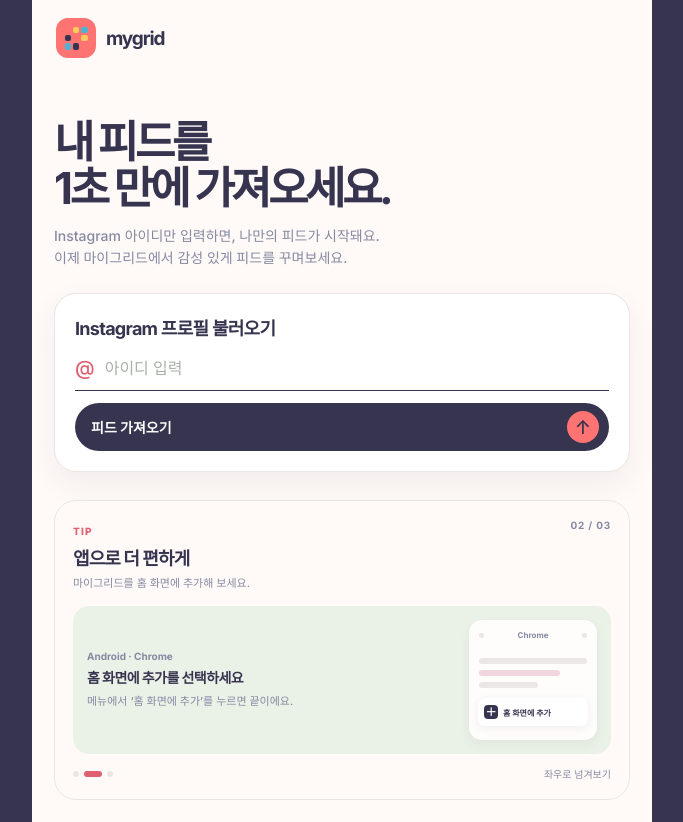
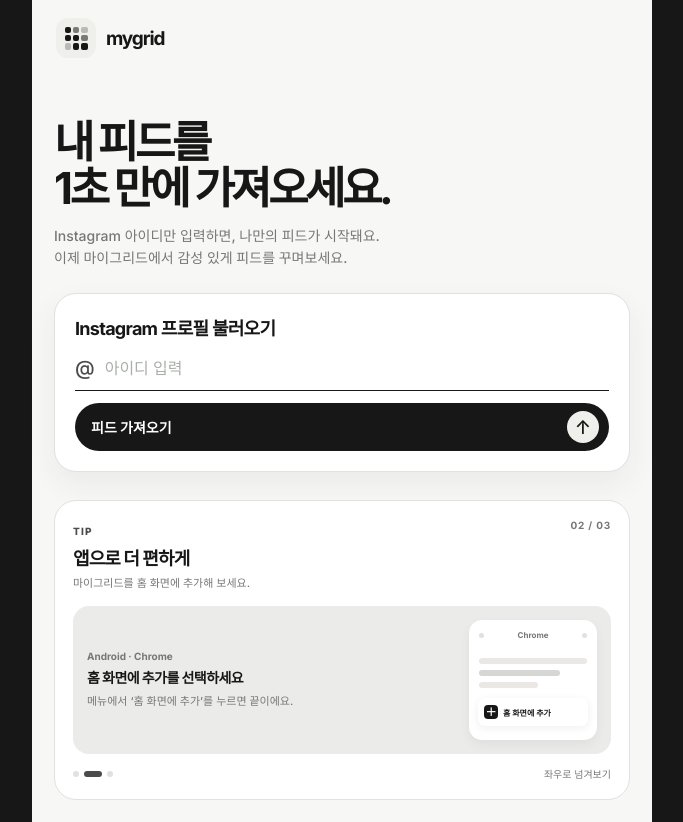
Before and after one commit to onlybyjack/mygrid, a Next.js app: page /home in a window 1280 px wide. Shown: the whole page, without its empty margins (298-981 px from the left). Built offline with nearby package versions, Linux system fonts and the light colour scheme.

Commit message:
Refine branding with monochrome grid palette

```diff
--- a/app/globals.css
+++ b/app/globals.css
@@ -1,8 +1,8 @@
 @import url('https://fonts.googleapis.com/css2?family=Inter:wght@500;600;700;800&family=Noto+Sans+KR:wght@500;600;700;800&display=swap');
 
-:root { --ink:#36344f; --muted:#8589a2; --paper:#fffaf7; --panel:#ffffff; --line:#ebe5e4; --accent:#ff7473; --orange:#df6070; --yellow:#ffc95c; --sky:#4db3d4; }
+:root { --ink:#171717; --muted:#777777; --paper:#f7f7f5; --panel:#ffffff; --line:#e1e1df; --accent:#efefec; --orange:#4b4b4b; --yellow:#a9a9a7; --sky:#737371; }
 * { box-sizing:border-box; }
-html, body { margin:0; min-height:100%; background:#36344f; }
+html, body { margin:0; min-height:100%; background:#171717; }
 body { color:var(--ink); font-family:Inter,'Noto Sans KR',sans-serif; }
 button, input { font:inherit; }
 button { cursor:pointer; }
@@ -16,9 +16,8 @@
 .logo { width:40px; height:40px; display:grid; place-items:center; border-radius:12px; color:var(--ink); background:var(--accent); font-weight:800; }
 .grid-mark { width:23px; height:23px; display:grid; grid-template-columns:repeat(3, 1fr); gap:2px; }
 .grid-mark i { display:block; border-radius:2px; background:var(--ink); }
-.grid-mark i:nth-child(1), .grid-mark i:nth-child(5), .grid-mark i:nth-child(9) { background:var(--accent); }
-.grid-mark i:nth-child(2), .grid-mark i:nth-child(6) { background:var(--yellow); }
-.grid-mark i:nth-child(3), .grid-mark i:nth-child(7) { background:var(--sky); }
+.grid-mark i:nth-child(2), .grid-mark i:nth-child(6) { opacity:.55; }
+.grid-mark i:nth-child(3), .grid-mark i:nth-child(7) { opacity:.25; }
 .brand-row { height:76px; padding:0 24px; display:flex; align-items:center; justify-content:space-between; }
 .brand { display:flex; align-items:center; gap:10px; font-size:19px; letter-spacing:-.06em; }
 .connect-content { padding:28px 22px 22px; }
@@ -39,7 +38,7 @@
 .primary b { overflow:hidden; white-space:nowrap; text-overflow:ellipsis; font-size:14px; }
 .primary span { width:32px; height:32px; display:grid; place-items:center; flex:none; border-radius:50%; color:var(--ink); background:var(--accent); font-size:19px; }
 .primary:disabled { opacity:.55; }
-.install-tip { margin-top:28px; padding:18px; border:1px solid var(--line); border-radius:22px; background:#fffaf8; }
+.install-tip { margin-top:28px; padding:18px; border:1px solid var(--line); border-radius:22px; background:#fff; }
 .tip-heading { display:flex; align-items:flex-start; justify-content:space-between; gap:14px; }
 .tip-heading small { color:var(--orange); font-size:10px; font-weight:800; letter-spacing:.12em; }
 .tip-heading h2 { margin:5px 0 4px; font-size:18px; letter-spacing:-.05em; }
@@ -47,24 +46,24 @@
 .tip-heading > b { flex:none; color:var(--muted); font-size:10px; letter-spacing:.08em; }
 .tip-slider { overflow:hidden; margin-top:16px; border-radius:16px; touch-action:pan-y; }
 .tip-slide { min-height:148px; display:grid; grid-template-columns:minmax(0, 1fr) 128px; gap:12px; padding:14px; animation:tip-enter .35s ease both; }
-.tip-ios { background:#f8e9ef; }
-.tip-android { background:#eaf1e7; }
-.tip-done { background:#e9e9f4; }
+.tip-ios { background:#f1f1ef; }
+.tip-android { background:#ebebe9; }
+.tip-done { background:#e5e5e3; }
 .tip-copy { display:flex; min-width:0; flex-direction:column; justify-content:center; }
 .tip-copy small { margin-bottom:7px; color:var(--muted); font-size:10px; font-weight:700; }
 .tip-copy strong { font-size:14px; line-height:1.3; letter-spacing:-.04em; }
 .tip-copy p { margin:7px 0 0; color:var(--muted); font-size:11px; line-height:1.45; }
-.tip-visual { position:relative; min-height:120px; overflow:hidden; padding:9px; border:1px solid #ffffffaa; border-radius:13px; background:#fffdfb; box-shadow:0 5px 12px #2423360d; }
+.tip-visual { position:relative; min-height:120px; overflow:hidden; padding:9px; border:1px solid #ffffffaa; border-radius:13px; background:#fff; box-shadow:0 5px 12px #1717170d; }
 .tip-device-bar { display:flex; align-items:center; justify-content:space-between; color:var(--muted); font-size:8px; font-weight:700; }
 .tip-device-bar i { width:5px; height:5px; display:block; border-radius:50%; background:var(--line); }
 .tip-screen-lines { display:grid; gap:6px; margin-top:18px; }
 .tip-screen-lines i { display:block; height:6px; border-radius:4px; background:#ebe7e4; }
-.tip-screen-lines i:nth-child(2) { width:75%; background:#f1d6df; }
+.tip-screen-lines i:nth-child(2) { width:75%; background:#d6d6d4; }
 .tip-screen-lines i:nth-child(3) { width:55%; }
 .tip-share { position:absolute; right:11px; bottom:14px; width:27px; height:27px; display:grid; place-items:center; border-radius:50%; color:var(--ink); background:var(--accent); font-size:18px; font-weight:500; }
-.tip-menu-item { position:absolute; right:8px; bottom:13px; left:8px; display:flex; align-items:center; gap:5px; padding:7px 6px; border-radius:7px; color:var(--ink); background:#fff; font-size:8px; font-weight:700; box-shadow:0 2px 8px #24233612; }
+.tip-menu-item { position:absolute; right:8px; bottom:13px; left:8px; display:flex; align-items:center; gap:5px; padding:7px 6px; border-radius:7px; color:var(--ink); background:#fff; font-size:8px; font-weight:700; box-shadow:0 2px 8px #17171712; }
 .tip-menu-item span { width:14px; height:14px; display:grid; place-items:center; border-radius:4px; color:#fff; background:var(--ink); font-size:11px; line-height:1; }
-.tip-app-icon { position:absolute; top:30px; right:27px; display:grid; width:51px; height:51px; place-items:center; border-radius:15px; color:var(--ink); background:var(--accent); font-size:23px; font-weight:800; box-shadow:0 7px 14px #24233618; }
+.tip-app-icon { position:absolute; top:30px; right:27px; display:grid; width:51px; height:51px; place-items:center; border-radius:15px; color:var(--ink); background:var(--accent); font-size:23px; font-weight:800; box-shadow:0 7px 14px #17171718; }
 .tip-app-icon small { position:absolute; top:57px; color:var(--ink); font-size:8px; font-weight:700; }
 .tip-footer { display:flex; align-items:center; justify-content:space-between; margin-top:12px; }
 .tip-footer > span { color:var(--muted); font-size:10px; }
--- a/app/layout.tsx
+++ b/app/layout.tsx
@@ -10,7 +10,7 @@
 };
 
 export const viewport: Viewport = {
-  themeColor: "#FF7473",
+  themeColor: "#EFEFEC",
   width: "device-width",
   initialScale: 1,
   viewportFit: "cover",
```
Also changed, not shown: public/manifest.json, public/mygrid-icon.svg.
